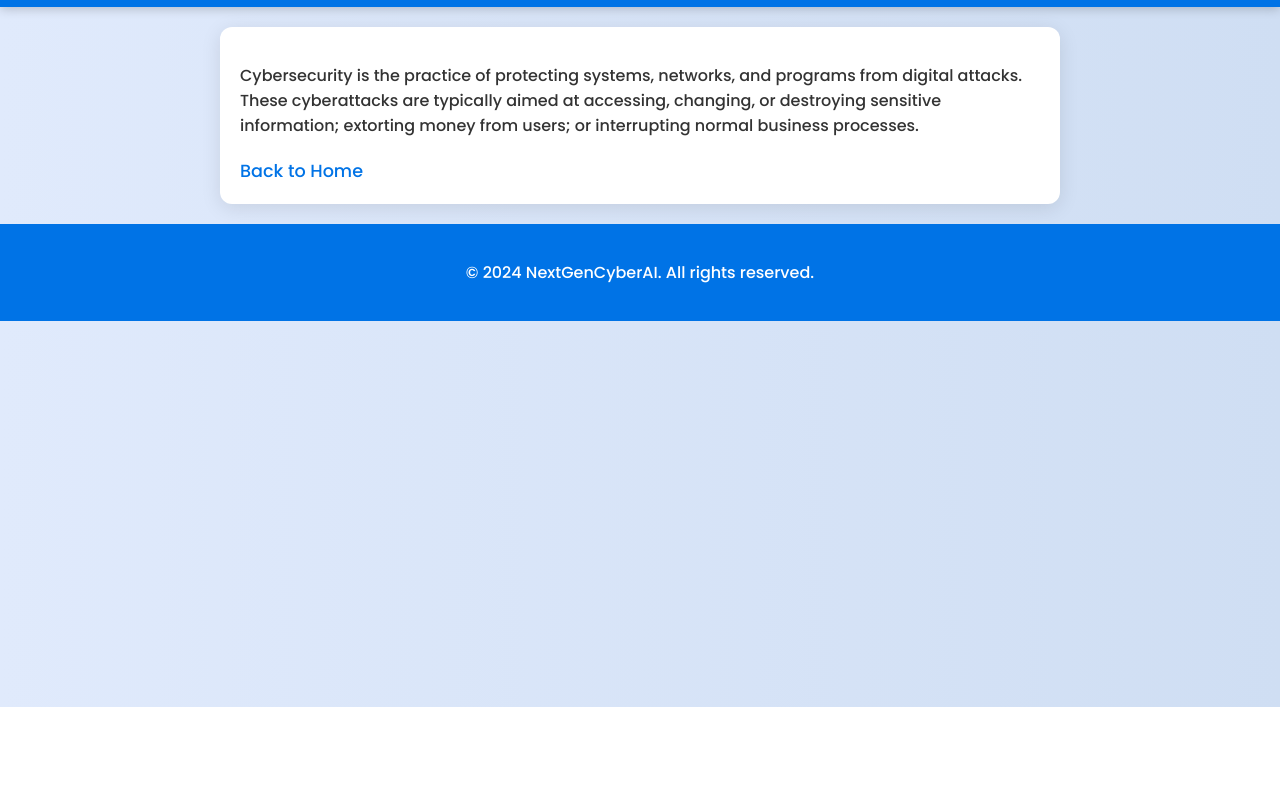
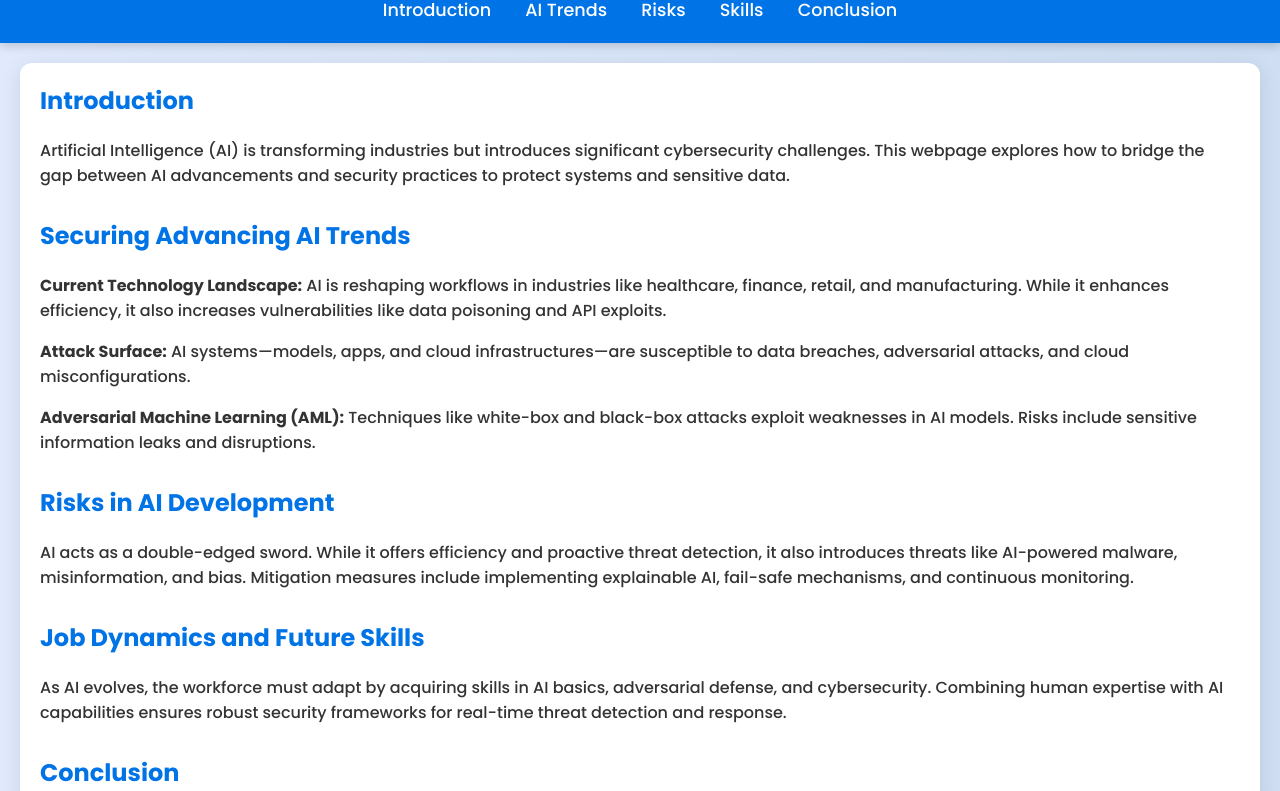
Before and after one commit to kolli99/nextgencyberai.github.io, a plain HTML site: page cybersecurity.html in a window 1280 px wide. Shown: the part 93-884 px from the top of the page. Before the commit the page ends 800 px from the top, so only its background shows below. Drawn offline with Linux system fonts and the light colour scheme.

Commit message:
Updated cybersecurity.html

```diff
--- a/cybersecurity.html
+++ b/cybersecurity.html
@@ -3,7 +3,7 @@
 <head>
     <meta charset="UTF-8">
     <meta name="viewport" content="width=device-width, initial-scale=1.0">
-    <title>Cybersecurity | NextGenCyberAI</title>
+    <title>Securing AI | NextGenCyberAI</title>
     <link href="https://fonts.googleapis.com/css2?family=Poppins:wght@300;500;700&display=swap" rel="stylesheet">
     <style>
         body {
@@ -24,13 +24,32 @@
             margin: 0;
             font-size: 2.5em;
         }
+        nav {
+            margin-top: 10px;
+        }
+        nav a {
+            color: white;
+            text-decoration: none;
+            margin: 0 15px;
+            font-weight: 500;
+        }
+        nav a:hover {
+            text-decoration: underline;
+        }
         .content {
             padding: 20px;
             margin: 20px auto;
-            max-width: 800px;
+            max-width: 1200px;
             background: white;
             border-radius: 12px;
             box-shadow: 0 4px 20px rgba(0, 0, 0, 0.1);
+        }
+        .section {
+            margin-bottom: 30px;
+        }
+        .section h2 {
+            color: #0073e6;
+            margin-top: 0;
         }
         footer {
             text-align: center;
@@ -42,8 +61,6 @@
             text-decoration: none;
             color: #0073e6;
             font-weight: 500;
-            display: block;
-            margin-top: 20px;
             font-size: 1.1em;
         }
         a:hover {
@@ -53,12 +70,46 @@
 </head>
 <body>
     <header>
-        <h1>Cybersecurity</h1>
+        <h1>Securing Advancing AI Trends</h1>
+        <nav>
+            <a href="#introduction">Introduction</a>
+            <a href="#trends">AI Trends</a>
+            <a href="#risks">Risks</a>
+            <a href="#skills">Skills</a>
+            <a href="#conclusion">Conclusion</a>
+        </nav>
     </header>
+
     <div class="content">
-        <p>Cybersecurity is the practice of protecting systems, networks, and programs from digital attacks. These cyberattacks are typically aimed at accessing, changing, or destroying sensitive information; extorting money from users; or interrupting normal business processes.</p>
-        <a href="index.html">Back to Home</a>
+        <div class="section" id="introduction">
+            <h2>Introduction</h2>
+            <p>Artificial Intelligence (AI) is transforming industries but introduces significant cybersecurity challenges. This webpage explores how to bridge the gap between AI advancements and security practices to protect systems and sensitive data.</p>
+        </div>
+
+        <div class="section" id="trends">
+            <h2>Securing Advancing AI Trends</h2>
+            <p><strong>Current Technology Landscape:</strong> AI is reshaping workflows in industries like healthcare, finance, retail, and manufacturing. While it enhances efficiency, it also increases vulnerabilities like data poisoning and API exploits.</p>
+            <p><strong>Attack Surface:</strong> AI systems—models, apps, and cloud infrastructures—are susceptible to data breaches, adversarial attacks, and cloud misconfigurations.</p>
+            <p><strong>Adversarial Machine Learning (AML):</strong> Techniques like white-box and black-box attacks exploit weaknesses in AI models. Risks include sensitive information leaks and disruptions.</p>
+        </div>
+
+        <div class="section" id="risks">
+            <h2>Risks in AI Development</h2>
+            <p>AI acts as a double-edged sword. While it offers efficiency and proactive threat detection, it also introduces threats like AI-powered malware, misinformation, and bias. Mitigation measures include implementing explainable AI, fail-safe mechanisms, and continuous monitoring.</p>
+        </div>
+
+        <div class="section" id="skills">
+            <h2>Job Dynamics and Future Skills</h2>
+            <p>As AI evolves, the workforce must adapt by acquiring skills in AI basics, adversarial defense, and cybersecurity. Combining human expertise with AI capabilities ensures robust security frameworks for real-time threat detection and response.</p>
+        </div>
+
+        <div class="section" id="conclusion">
+            <h2>Conclusion</h2>
+            <p>Securing AI systems requires a collaborative approach that balances AI’s scalability with ethical and secure practices. By addressing gaps in security expertise and insider threats, we can build a safer AI-driven future.</p>
+            <a href="#">Download Full Study</a>
+        </div>
     </div>
+
     <footer>
         <p>&copy; 2024 NextGenCyberAI. All rights reserved.</p>
     </footer>
```
